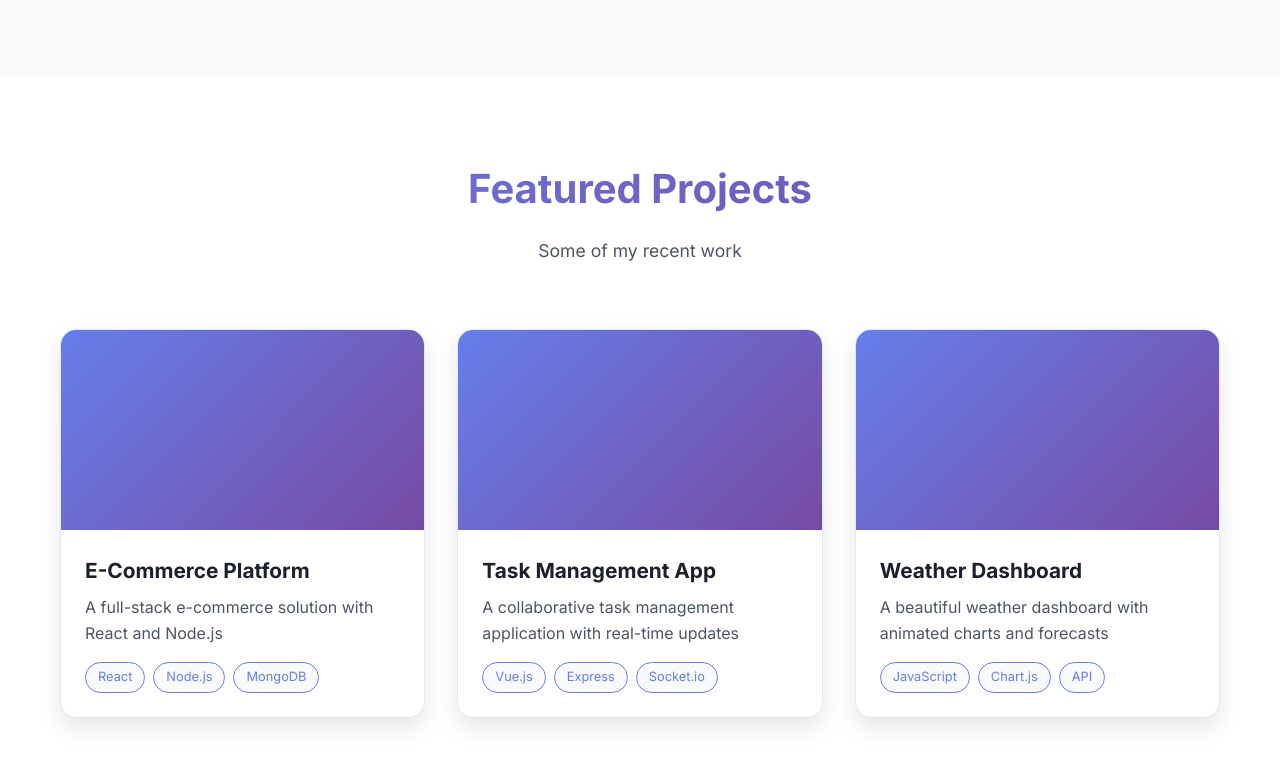
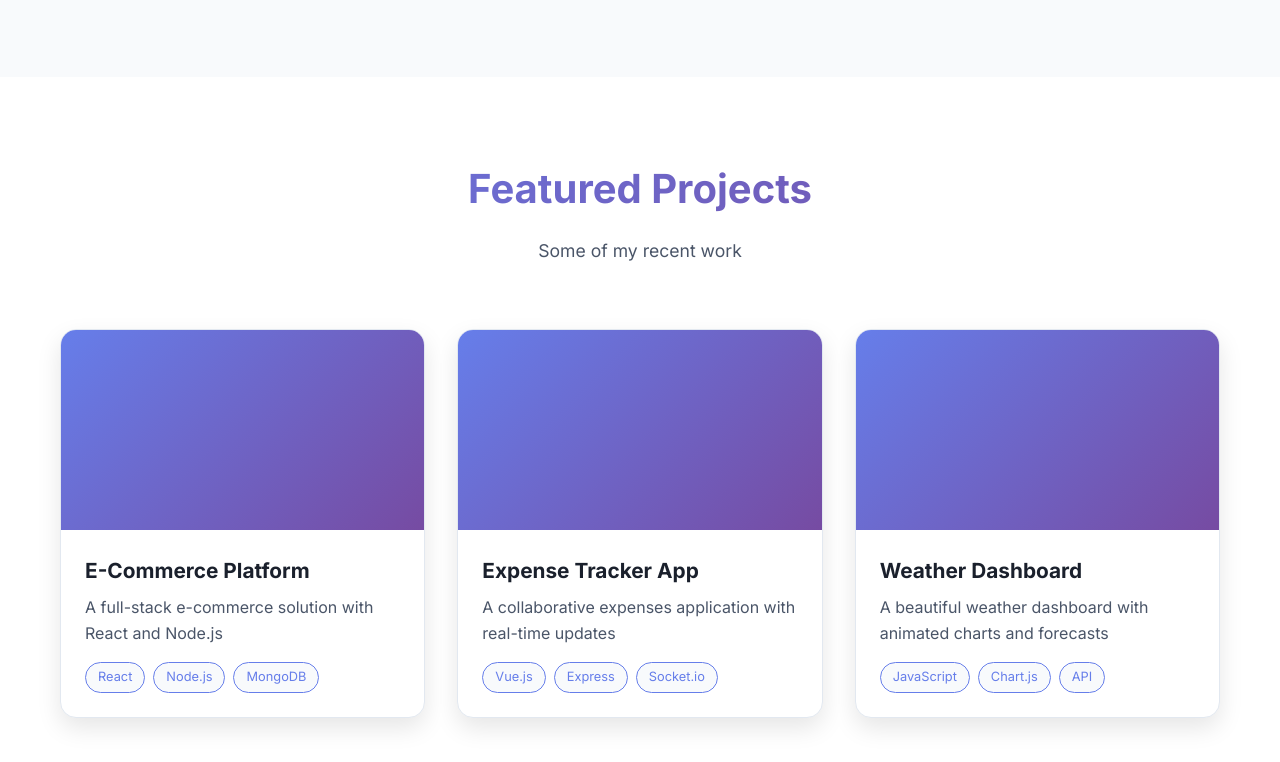
Before and after one commit to Taher-1230/Portfolio, a website: page index.html in a window 1280 px wide. Shown: the part 1410-2172 px from the top of the page. Drawn offline with nearby package versions, Linux system fonts and the light colour scheme.

Commit message:
Update index.html
Removed spelling mistakes

```diff
--- a/index.html
+++ b/index.html
@@ -56,7 +56,7 @@
                 <h1 class="hero-title">
                     <span class="title-line">Hi, I'm</span>
                     <span class="title-name">Taher Sadabar</span>
-                    <span class="title-line">Software Enginner</span>
+                    <span class="title-line">Software Engineer</span>
                 </h1>
                 <p class="hero-subtitle">Creating amazing digital experiences with modern technologies and creative animations.</p>
                 <div class="hero-buttons">
@@ -182,8 +182,8 @@
                         </div>
                     </div>
                     <div class="project-content">
-                        <h3>Task Management App</h3>
-                        <p>A collaborative task management application with real-time updates</p>
+                        <h3>Expense Tracker App</h3>
+                        <p>A collaborative expenses application with real-time updates</p>
                         <div class="project-tags">
                             <span>Vue.js</span>
                             <span>Express</span>
```
